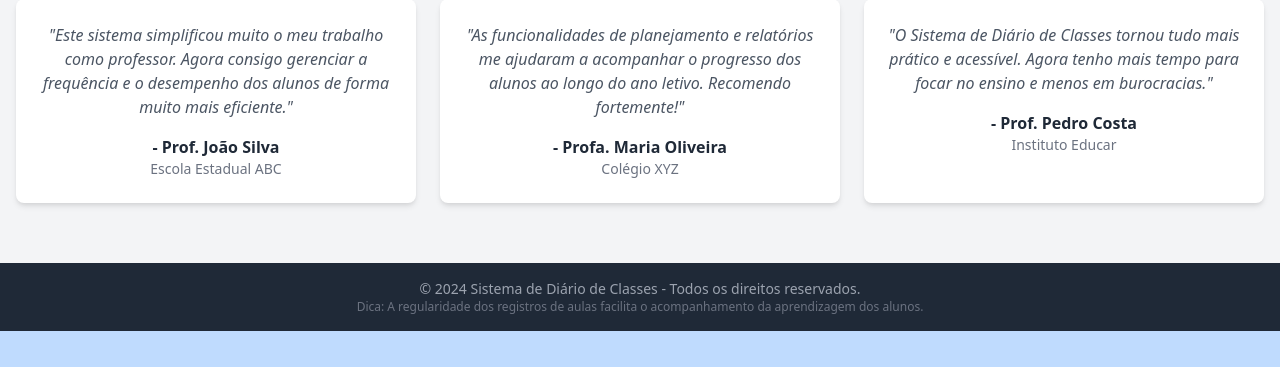
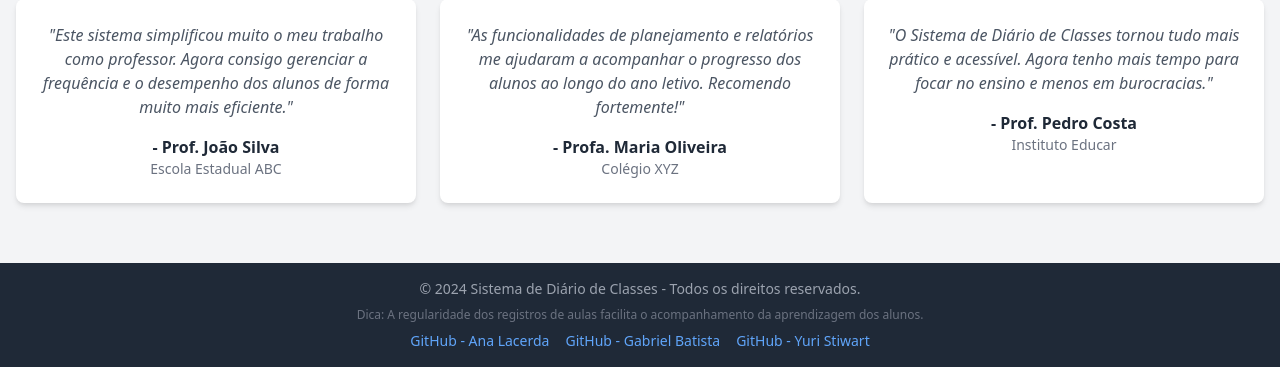
Before and after one commit to delacerdaq/Projeto_Diario_de_Classes, a PHP site: page / in a window 1280 px wide. Shown: the part 869-1236 px from the top of the page. Before the commit the page ends 1200 px from the top, so only its background shows below. Run offline with PHP 8.4, Linux system fonts and the light colour scheme.

Commit message:
adding links to group participants' github

```diff
--- a/views/index.php
+++ b/views/index.php
@@ -136,13 +136,24 @@
     </div>
 </section>
 
-
 <footer class="bg-gray-800 text-white py-4 mt-10">
-    <div class="container mx-auto text-center">
+    <div class="container mx-auto text-center space-y-2">
         <p class="text-sm text-gray-400">© 2024 Sistema de Diário de Classes - Todos os direitos reservados.</p>
         <p class="text-xs text-gray-500">Dica: A regularidade dos registros de aulas facilita o acompanhamento da aprendizagem dos alunos.</p>
+        <div class="flex justify-center space-x-4 mt-4">
+            <a href="https://github.com/delacerdaq" target="_blank" class="text-blue-400 hover:text-blue-600 text-sm">
+                GitHub - Ana Lacerda
+            </a>
+            <a href="https://github.com/ababue" target="_blank" class="text-blue-400 hover:text-blue-600 text-sm">
+                GitHub - Gabriel Batista
+            </a>
+            <a href="https://github.com/Yuri-Stiwart1" target="_blank" class="text-blue-400 hover:text-blue-600 text-sm">
+                GitHub - Yuri Stiwart
+            </a>
+        </div>
     </div>
 </footer>
+
 
 <script>
     const carousel = document.getElementById('carousel');
```
